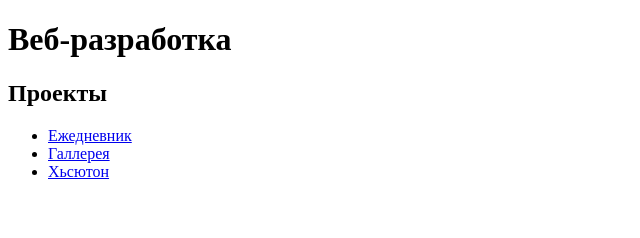
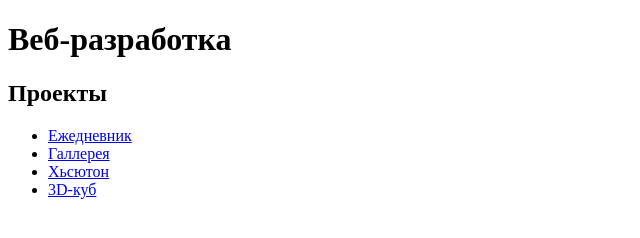
Before and after one commit to dima659/dima659.github.io, a plain HTML site: page index.html in a window 1280 px wide. Shown: the full height of the page, 0-640 px from the left. Drawn offline with Linux system fonts and the light colour scheme.

Commit message:
Update index.html
добавил проект

```diff
--- a/index.html
+++ b/index.html
@@ -16,7 +16,7 @@
 <li><a href="diary/diary.html">Ежедневник</a></li>
 <li><a href="gallery/gallery.html">Галлерея</a></li>
 <li><a href="huston/huston.html">Хьсютон</a></li>
-
+<li><a href="cube/cub.html">3D-куб</a></li>
 </ul>
 
   </section>
```
